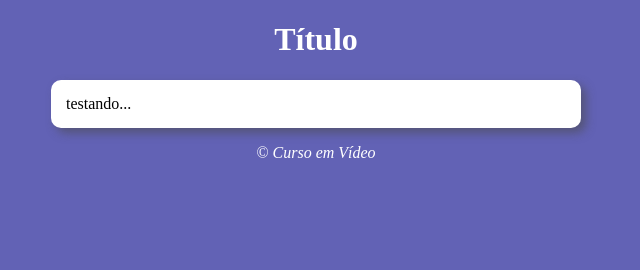
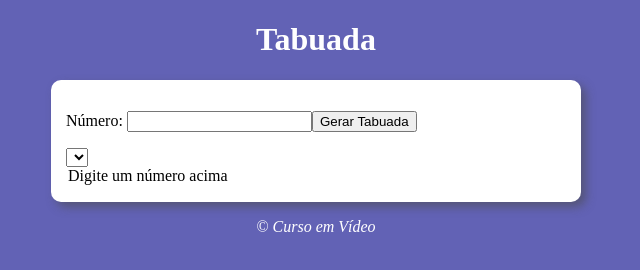
Before and after one commit to isabellacpmelo/Javascript-Courses, a plain HTML site: page ex017/index.html in a window 1280 px wide. Shown: the whole page, without its empty margins (324-964 px from the left). Drawn offline with Linux system fonts and the light colour scheme.

Commit message:
Adição do exercício 17

```diff
--- a/ex017/index.html
+++ b/ex017/index.html
@@ -5,18 +5,19 @@
     <meta http-equiv="X-UA-Compatible" content="IE=edge">
     <meta name="viewport" content="width=device-width, initial-scale=1.0">
     <link rel="stylesheet" href="style.css">
-    <title>Modelo de exercício</title>
+    <title>Exercício 17</title>
 </head>
 <body>
     <header>
-        <h1>Título</h1>
+        <h1>Tabuada</h1>
     </header>
     <section>
         <div>
-            testando...
+           <p>Número: <input type="number" name="num" id="txtn"><input type="button" value="Gerar Tabuada" onclick="tabuada()"></p>
         </div>
         <div>
-
+            <select name="tabuada" id="seltab"></select>
+                <option>Digite um número acima</option>
         </div>
     </section>
     <footer>
--- a/ex017/script.js
+++ b/ex017/script.js
@@ -1 +1,19 @@
-alert('Olá!')
+function tabuada() {
+    let num = document.getElementById('txtn')
+    let tab = document.getElementById('seltab')
+    if (num.value == 0) {
+        window.alert('Por favor, digite um número!')
+    } else {
+        let n = Number(num.value)
+        let c = 1
+        tab.innerHTML = ''
+        while (c <= 10) {
+            let item = document.createElement('option')
+            item.text = `${n} x ${c} = ${n*c}`
+            item.value = `tab${c}`
+            tab.appendChild(item)
+            c++
+        }
+    }
+
+}
```
